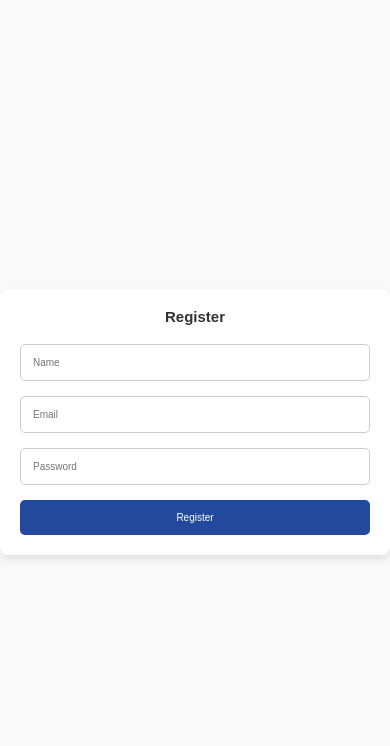
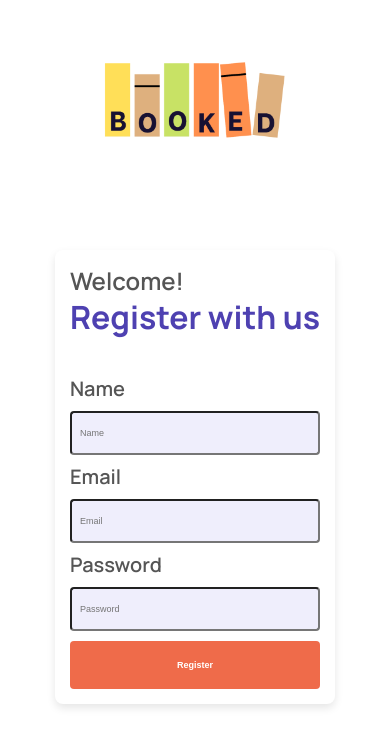
Before and after one commit to Owiti95/booked_client, a React (Vite) app: page /register in a window 390 px wide. Shown: the top 746 px of the page. Built offline with nearby package versions, Linux system fonts and the light colour scheme.

Commit message:
Styles the register page

```diff
--- a/src/index.css
+++ b/src/index.css
@@ -152,3 +152,152 @@ a:hover {
     gap: 1rem;
 }
 }
+
+/********************************************/
+/* Login and register form */
+/********************************************/
+
+/* Container for the login page */
+.booked_login-container {
+  display: flex;
+  align-items: center;
+  margin: auto;
+}
+
+.booked_form-container {
+  display: flex;
+  flex-direction: column;
+  align-items: center;
+  justify-content: center;
+   align-self: center;
+   justify-self: center;
+   width: 100%;
+}
+
+.booked_login-img_container {
+  max-width: 50%;
+}
+
+.booked_login-img_container img {
+  height: 100vh
+}
+
+/* Wrapper for the login form */
+.booked_form-wrapper {
+  background-color: #ffffff;
+  padding: 2rem;
+  border-radius: 8px;
+  box-shadow: 0 4px 8px rgba(0, 0, 0, 0.1);
+  text-align: center;
+  width: 100%;
+  max-width: 400px;
+}
+
+.booked_welcome {
+  font-size: 2.4rem;
+  font-weight: 600;
+  line-height: 3.2rem;
+  text-align: left;
+}
+
+.booked_login-logo {
+  width: 20rem;
+  margin-bottom: 10rem;
+}
+
+  /* Form header */
+.booked_form-wrapper  h2 {
+  font-size: 3.2rem;
+  font-weight: 700;
+  line-height: 4rem;
+  text-align: left;
+
+  margin-bottom: 4rem;
+  color: var(--main-color);
+}
+
+  /* The login form itself */
+.booked_form {
+  display: flex;
+  flex-direction: column;
+  gap: 1rem;
+}
+
+.booked_form label {
+  font-size: 2rem;
+  font-weight: 600;
+  line-height: 2.4rem;
+  text-align: left;
+}
+
+  /* Input fields styling */
+.booked_form input {
+    padding: 0.8rem;
+    border-radius: 4px;
+    color: #999;
+
+    font-size: 1.6rem;
+    font-weight: 400;
+    line-height: 2.4rem;
+    text-align: left;
+    background-color: var(--secondary-color);
+}
+
+/* Input focus effect */
+.booked_form input:focus {
+  outline: none;
+  border-color: #4a90e2;
+  box-shadow: 0 0 4px rgba(74, 144, 226, 0.5);
+}
+
+  /* Submit button styling */
+.booked_button {
+    background-color: #ef6b4a;
+    color: white;
+    border: none;
+    border-radius: 4px;
+    padding: 0.8rem;
+    cursor: pointer;
+    transition: background-color 0.3s ease;
+
+    font-size: 2.4rem;
+    font-weight: 600;
+    line-height: 3.2rem;
+}
+
+/* Button hover effect */
+.booked_button:hover {
+  background-color: #357ab8;
+}
+
+/* Welcome message styling */
+.booked_form-wrapper h2 + h2 {
+  margin-top: 1rem;
+  font-size: 1.2rem;
+  color: #4caf50;
+}
+
+/* Responsive design */
+@media screen and (max-width: 1100px) {
+  .booked_login-img_container img {
+    display: none;
+  }
+  .booked_login-container {
+    display: inline-block;
+  }
+
+  .booked_form-container {
+    margin-top: 5rem;
+}
+
+@media (max-width: 600px) {
+  .booked_form-wrapper{
+    padding: 1.5rem;
+  }
+
+  .booked_form input,
+  .booked_button {
+    font-size: 0.9rem;
+  }
+}
+}
--- a/src/pages/login/Login.jsx
+++ b/src/pages/login/Login.jsx
@@ -52,10 +52,10 @@ const Login = () => {
       </div>
       <div className="booked_form-container">
         <img src="./public/booked_logo.png" className="booked_login-logo"/>
-          <div className="login-form-wrapper">
+          <div className="booked_form-wrapper">
             <p className="booked_welcome">Welcome!</p>
             <h2>Login to your account</h2>
-            <form onSubmit={handleSubmit} className="login-form">
+            <form onSubmit={handleSubmit} className="booked_form">
               <label for="email">Email</label>
               <input
               id="email"
@@ -72,7 +72,7 @@ const Login = () => {
               onChange={(e) => setPassword(e.target.value)}
               placeholder="Password"
               required/>
-              <button type="submit" className="login-button">
+              <button type="submit" className="booked_button">
               Login
               </button>
             </form>
--- a/src/pages/login/login.css
+++ b/src/pages/login/login.css
@@ -1,113 +1,27 @@
-/* Container for the login page */
-.booked_login-container {
-    display: flex;
-    align-items: center;
-    margin: auto;
-  }
 
-.booked_form-container {
-  display: flex;
-  flex-direction: column;
-  align-items: center;
-  justify-content: center;
-   align-self: center;
-   justify-self: center;
-   width: 100%;
-}
 
-.booked_login-img_container {
-  max-width: 50%;
-}
 
-  .booked_login-img_container img {
-    height: 100vh
-  }
 
-  /* Wrapper for the login form */
-  .login-form-wrapper {
-    background-color: #ffffff;
-    padding: 2rem;
-    border-radius: 8px;
-    box-shadow: 0 4px 8px rgba(0, 0, 0, 0.1);
-    text-align: center;
-    width: 100%;
-    max-width: 400px;
-  }
 
-  .booked_welcome {
-    font-size: 2.4rem;
-    font-weight: 600;
-    line-height: 3.2rem;
-    text-align: left;
-}
 
-.booked_login-logo {
-  width: 20rem;
-  margin-bottom: 10rem;
-}
 
-  /* Form header */
-  .login-form-wrapper h2 {
-    font-size: 3.2rem;
-    font-weight: 700;
-    line-height: 4rem;
-    text-align: left;
 
-    margin-bottom: 4rem;
-    color: var(--main-color);
-}
 
-  /* The login form itself */
-  .login-form {
-    display: flex;
-    flex-direction: column;
-    gap: 1rem;
-  }
 
-  .login-form label {
-    font-size: 2rem;
-    font-weight: 600;
-    line-height: 2.4rem;
-    text-align: left;
-  }
 
-  /* Input fields styling */
-  .login-form input {
-    padding: 0.8rem;
-    border-radius: 4px;
-    color: #999;
 
-    font-size: 1.6rem;
-    font-weight: 400;
-    line-height: 2.4rem;
-    text-align: left;
-    background-color: var(--secondary-color);
-}
 
-  /* Input focus effect */
-  .login-form input:focus {
-    outline: none;
-    border-color: #4a90e2;
-    box-shadow: 0 0 4px rgba(74, 144, 226, 0.5);
-  }
 
-  /* Submit button styling */
-  .login-button {
-    background-color: #ef6b4a;
-    color: white;
-    border: none;
-    border-radius: 4px;
-    padding: 0.8rem;
-    cursor: pointer;
-    transition: background-color 0.3s ease;
 
-    font-size: 2.4rem;
-    font-weight: 600;
-    line-height: 3.2rem;
-}
+
+
+
+
+
+
 
   /* Button hover effect */
-  .login-button:hover {
+  .booked_button:hover {
     background-color: #357ab8;
   }
 
--- a/src/pages/register/Register.jsx
+++ b/src/pages/register/Register.jsx
@@ -28,33 +28,46 @@ const Register = () => {
   };
 
   return (
-    <div className="register-container">
-      <form className="register-form" onSubmit={handleSubmit}>
-        <h2>Register</h2>
+    <div className="booked_login-container">
+      <div className="booked_login-img_container">
+        <img src="https://images.unsplash.com/photo-1555116505-38ab61800975?w=800&auto=format&fit=crop&q=60&ixlib=rb-4.0.3&ixid=M3wxMjA3fDB8MHxzZWFyY2h8NzF8fGxpYnJhcnl8ZW58MHwxfDB8fHww"/>
+      </div>
+      <div className="booked_form-container">
+        <img src="./public/booked_logo.png" className="booked_login-logo"/>
+
+        <div className="booked_form-wrapper">
+          <p className="booked_welcome">Welcome!</p>
+          <h2>Register with us</h2>
+          <form className="booked_form" onSubmit={handleSubmit}>
+            <label for="name">Name</label>
             <input
+            id="name"
             type="text"
             value={name}
             onChange={(e) => setName(e.target.value)}
             placeholder="Name"
-          required
-        />
+            required/>
+            <label for="email">Email</label>
             <input
+            id="email"
             type="email"
             value={email}
             onChange={(e) => setEmail(e.target.value)}
             placeholder="Email"
-          required
-        />
+            required/>
+            <label for="password">Password</label>
             <input
+            id="password"
             type="password"
             value={password}
             onChange={(e) => setPassword(e.target.value)}
             placeholder="Password"
-          required
-        />
-        <button type="submit">Register</button>
+            required/>
+            <button className="booked_button" type="submit">Register</button>
             {error && <p className="error-message">{error}</p>}
           </form>
+        </div>
+      </div>
     </div>
   );
 };
--- a/src/pages/register/register.css
+++ b/src/pages/register/register.css
@@ -1,5 +1,5 @@
 /* General Container Styling */
-.register-container {
+.booked_register-container {
     display: flex;
     justify-content: center;
     align-items: center;
@@ -16,6 +16,10 @@
     box-shadow: 0 4px 8px rgba(0, 0, 0, 0.1);
     width: 100%;
     max-width: 400px;
+  }
+
+  .booked_register-img_container {
+    max-width: 50%;
   }
 
   .register-form h2 {
```
Lines whose indentation alone changed are shown as unchanged.
